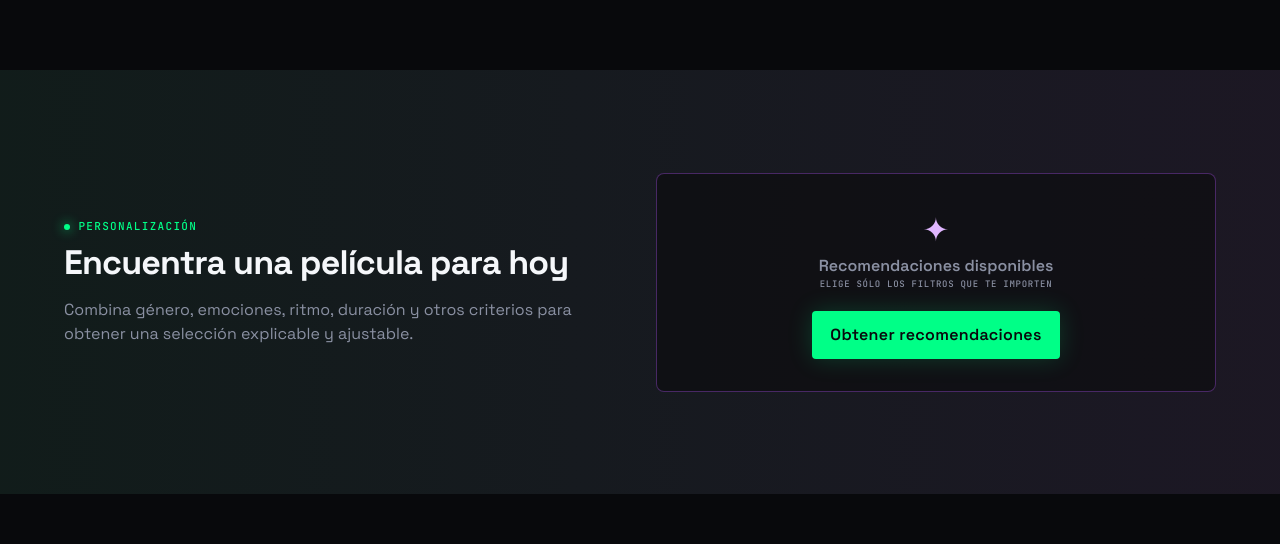
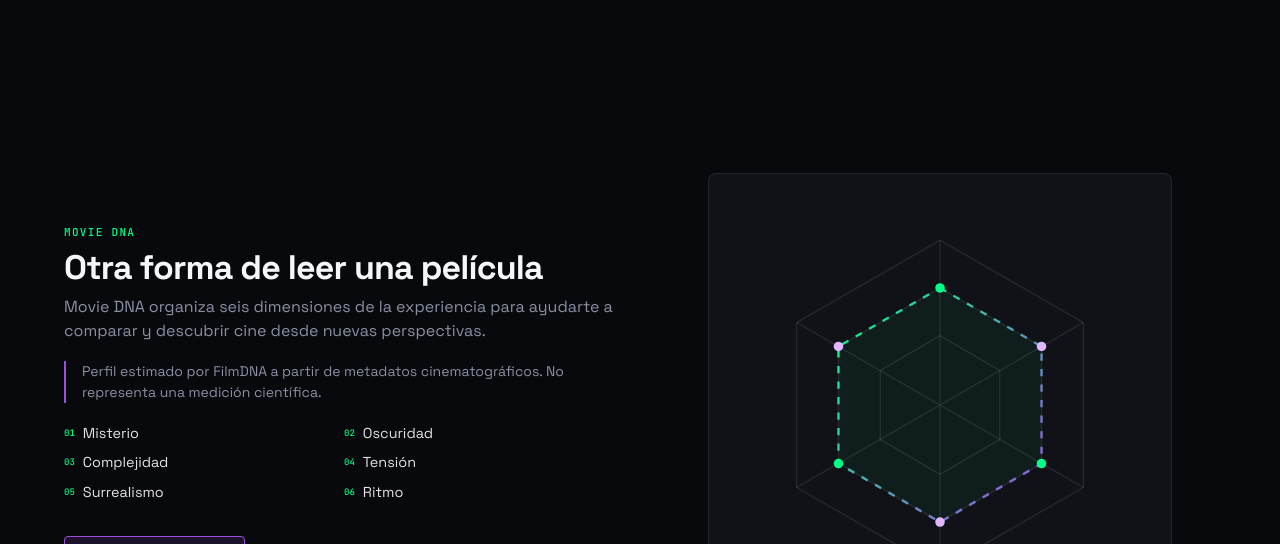
Before and after one commit to kevinob03/filmDNA, a React (Vite) app: page / in a window 1280 px wide. Shown: the part 2138-2682 px from the top of the page. Built offline with nearby package versions, Linux system fonts and the light colour scheme; no server answers.

Commit message:
fix: remove duplicate home recommendations block

```diff
--- a/src/modules/home/components/PersonalizationSection.jsx
+++ /dev/null
@@ -1,26 +0,0 @@
-import PageContainer from '../../../shared/components/PageContainer.jsx'
-import { Link } from 'react-router-dom'
-
-function PersonalizationSection() {
-  return (
-    <section className="home-section home-section--personal" aria-labelledby="personal-title">
-      <PageContainer className="personal-panel">
-        <div>
-          <p className="eyebrow"><span aria-hidden="true" /> Personalización</p>
-          <h2 id="personal-title">Encuentra una película para hoy</h2>
-          <p>
-            Combina género, emociones, ritmo, duración y otros criterios para obtener una selección explicable y ajustable.
-          </p>
-        </div>
-        <div className="personal-panel__status">
-          <span aria-hidden="true">✦</span>
-          <p>Recomendaciones disponibles</p>
-          <small>Elige sólo los filtros que te importen</small>
-          <Link className="button button--primary" to="/recomendaciones">Obtener recomendaciones</Link>
-        </div>
-      </PageContainer>
-    </section>
-  )
-}
-
-export default PersonalizationSection
--- a/src/modules/home/home.css
+++ b/src/modules/home/home.css
@@ -386,60 +386,6 @@
   color: var(--color-cyan);
 }
 
-.home-section--personal {
-  background:
-    linear-gradient(90deg, rgba(0, 255, 135, 0.04), rgba(157, 78, 221, 0.07)),
-    var(--color-surface);
-}
-
-.personal-panel {
-  display: grid;
-  align-items: center;
-  gap: var(--space-xl);
-}
-
-.personal-panel h2 {
-  margin-bottom: var(--space-md);
-}
-
-.personal-panel > div > p:not(.eyebrow) {
-  max-width: 42rem;
-  margin: 0;
-  color: var(--color-text-muted);
-}
-
-.personal-panel__status {
-  padding: var(--space-xl);
-  border: 1px solid var(--border-purple);
-  border-radius: var(--radius-lg);
-  background: var(--color-status-panel);
-  text-align: center;
-}
-
-.personal-panel__status > span {
-  color: var(--color-violet-soft);
-  font-size: 2rem;
-}
-
-.personal-panel__status p {
-  margin: var(--space-sm) 0 var(--space-xs);
-  color: var(--color-text-primary);
-  font-weight: 600;
-}
-
-.personal-panel__status small {
-  display: block;
-  color: var(--color-text-muted);
-  font-family: var(--font-data);
-  font-size: var(--type-data-micro);
-  letter-spacing: 0.08em;
-  text-transform: uppercase;
-}
-
-.personal-panel__status .button {
-  margin-top: var(--space-lg);
-}
-
 .dna-section {
   display: grid;
   align-items: center;
@@ -639,7 +585,6 @@
     grid-column: auto;
   }
 
-  .personal-panel,
   .dna-section {
     grid-template-columns: repeat(2, minmax(0, 1fr));
   }
--- a/src/modules/home/pages/HomePage.jsx
+++ b/src/modules/home/pages/HomePage.jsx
@@ -1,7 +1,6 @@
 import Hero from '../components/Hero.jsx'
 import ExperienceSelector from '../components/ExperienceSelector.jsx'
 import MovieDNAPreview from '../components/MovieDNAPreview.jsx'
-import PersonalizationSection from '../components/PersonalizationSection.jsx'
 import TrendingMovies from '../components/TrendingMovies.jsx'
 import PlatformOverview from '../components/PlatformOverview.jsx'
 import HomeFaq from '../components/HomeFaq.jsx'
@@ -16,7 +15,6 @@ function HomePage() {
       <Hero />
       <ExperienceSelector />
       <TrendingMovies />
-      <PersonalizationSection />
       <MovieDNAPreview />
       <PlatformOverview />
       <HomeFaq />
```
Also changed, not shown: 2 other files (tests, documents, lock files or other folders).
